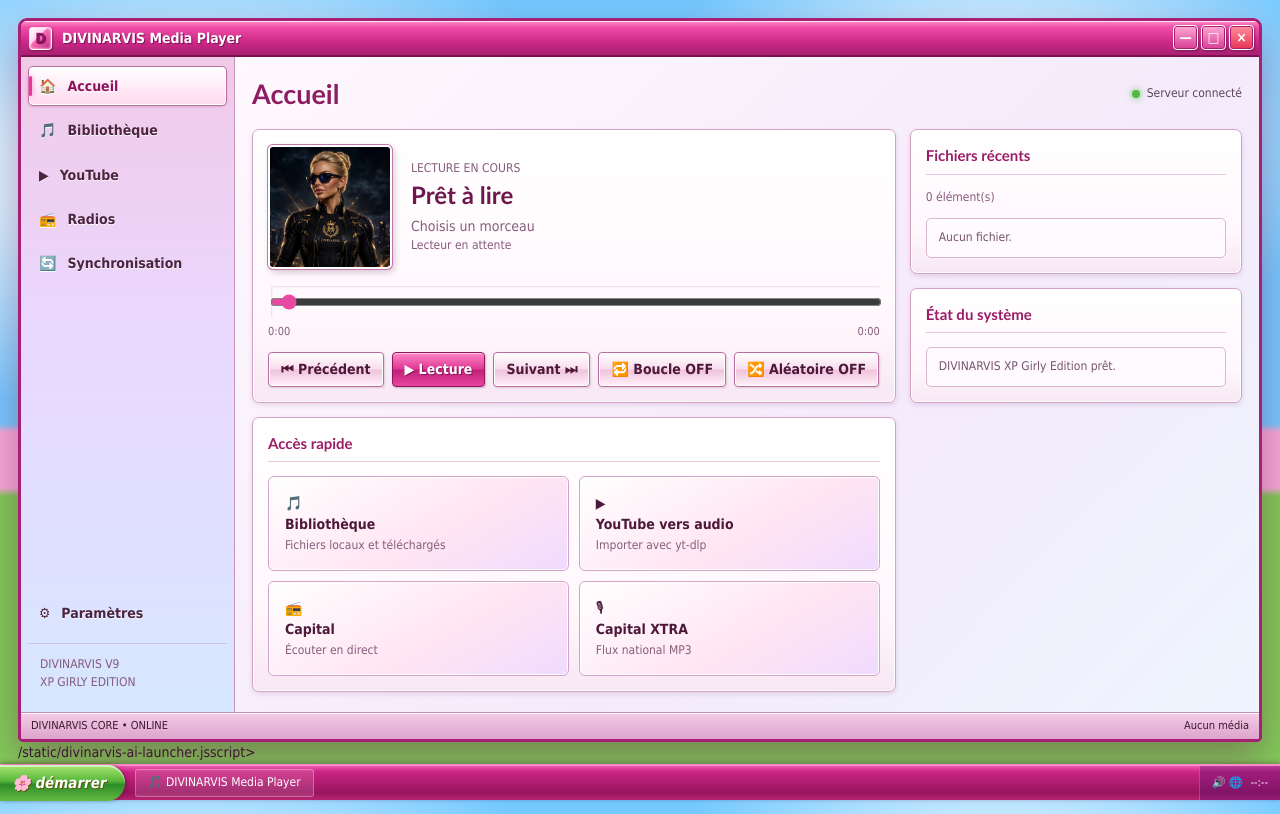
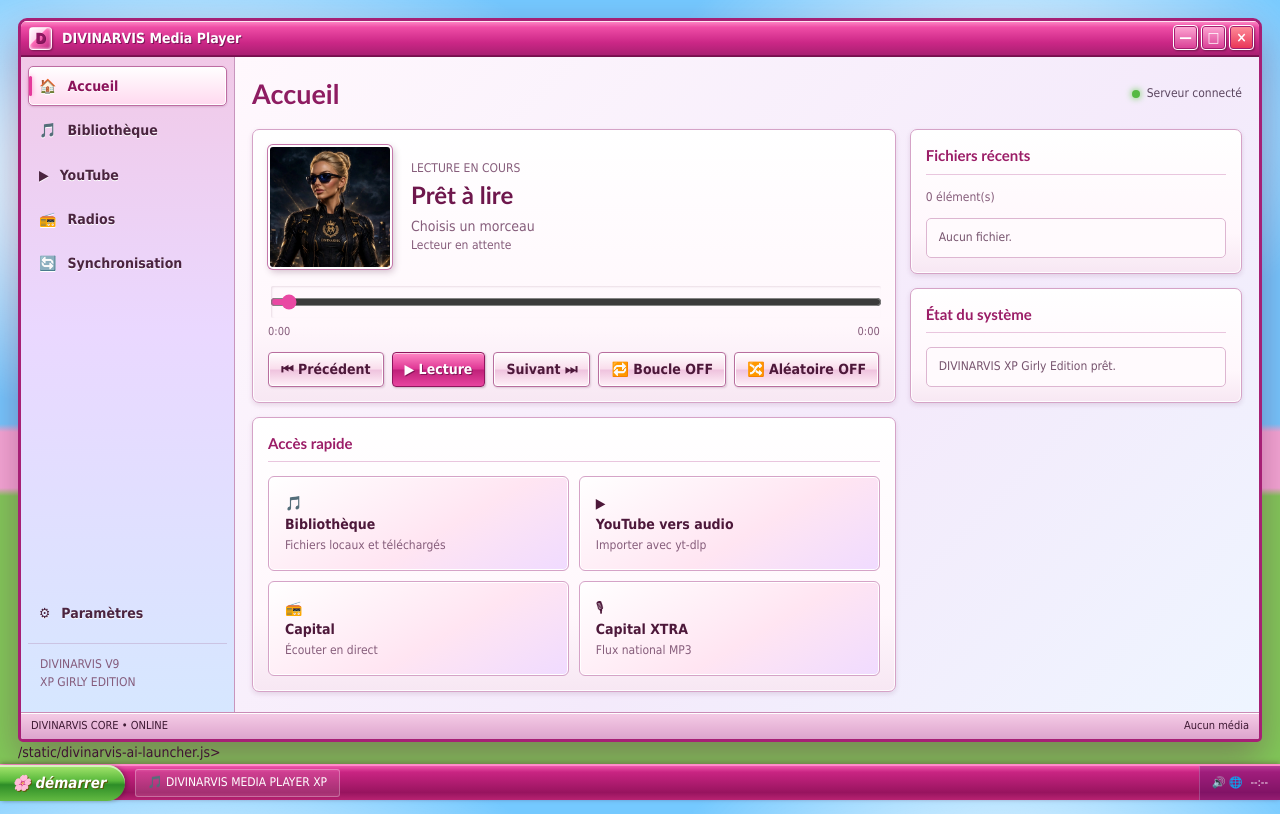
Before and after one commit to divinarvis/olga, a Flask app: page / in a window 1280 px wide. Run offline with Flask 3, Linux system fonts and the light colour scheme; data that the repository does not hold is empty.

Commit message:
Update index.html

```diff
--- a/templates/index.html
+++ b/templates/index.html
@@ -4,7 +4,7 @@
 <meta charset="utf-8">
 <meta name="viewport" content="width=device-width,initial-scale=1,viewport-fit=cover">
 <meta name="theme-color" content="#202020">
-<title>DIVINARVIS Media Player</title>
+<title>DIVINARVIS MEDIA PLAYER XPERIENCE</title>
 <style>
 :root{
   color-scheme:dark;
@@ -324,11 +324,11 @@ updateModes();updateSyncUI();loadFiles();refreshCookies();pollSync();setInterval
 
 <div class="xp-taskbar" aria-hidden="true">
   <button class="xp-start">🌸 démarrer</button>
-  <div class="xp-task-app">🎵 DIVINARVIS Media Player</div>
+  <div class="xp-task-app">🎵 DIVINARVIS MEDIA PLAYER XP</div>
   <div class="xp-tray">🔊 🌐 <span id="xpClock">--:--</span></div>
 </div>
 
-/static/divinarvis-ai-launcher.jsscript>
+/static/divinarvis-ai-launcher.js>
 
 </body>
 </html>
```
